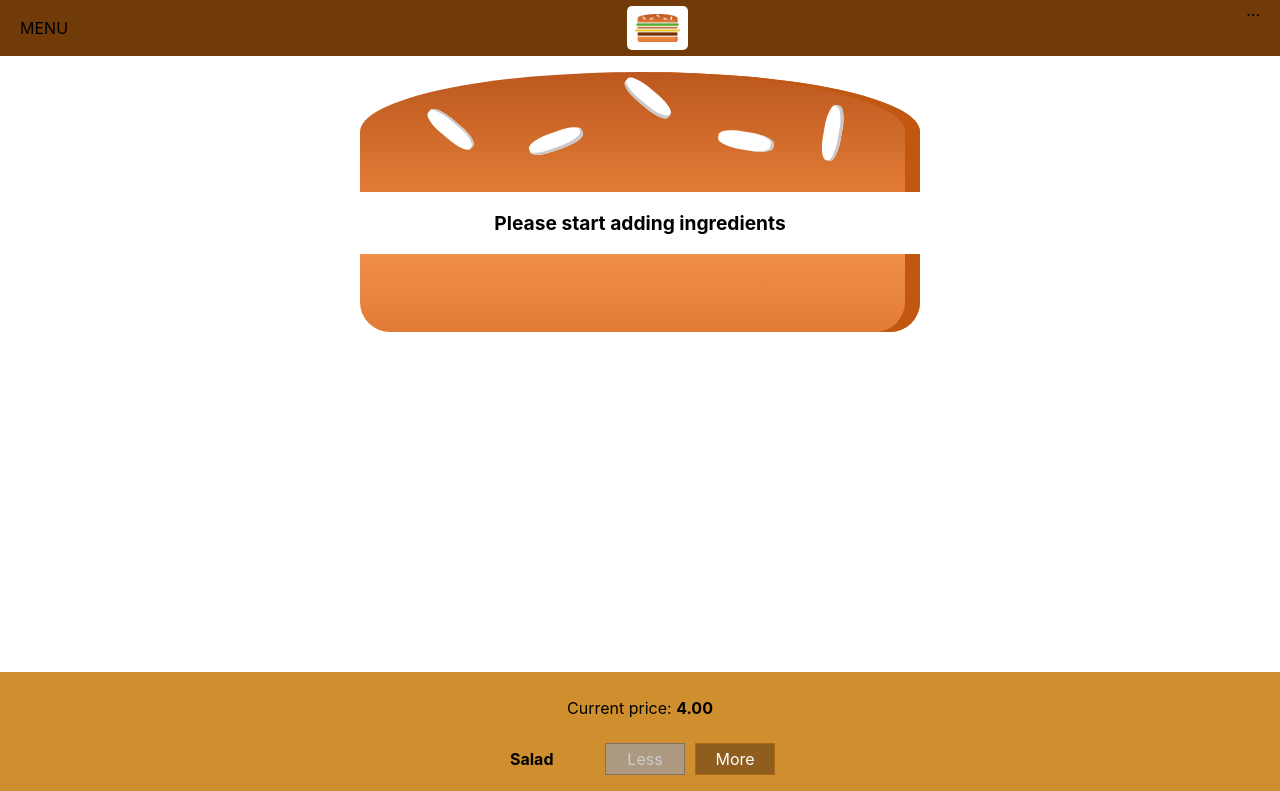
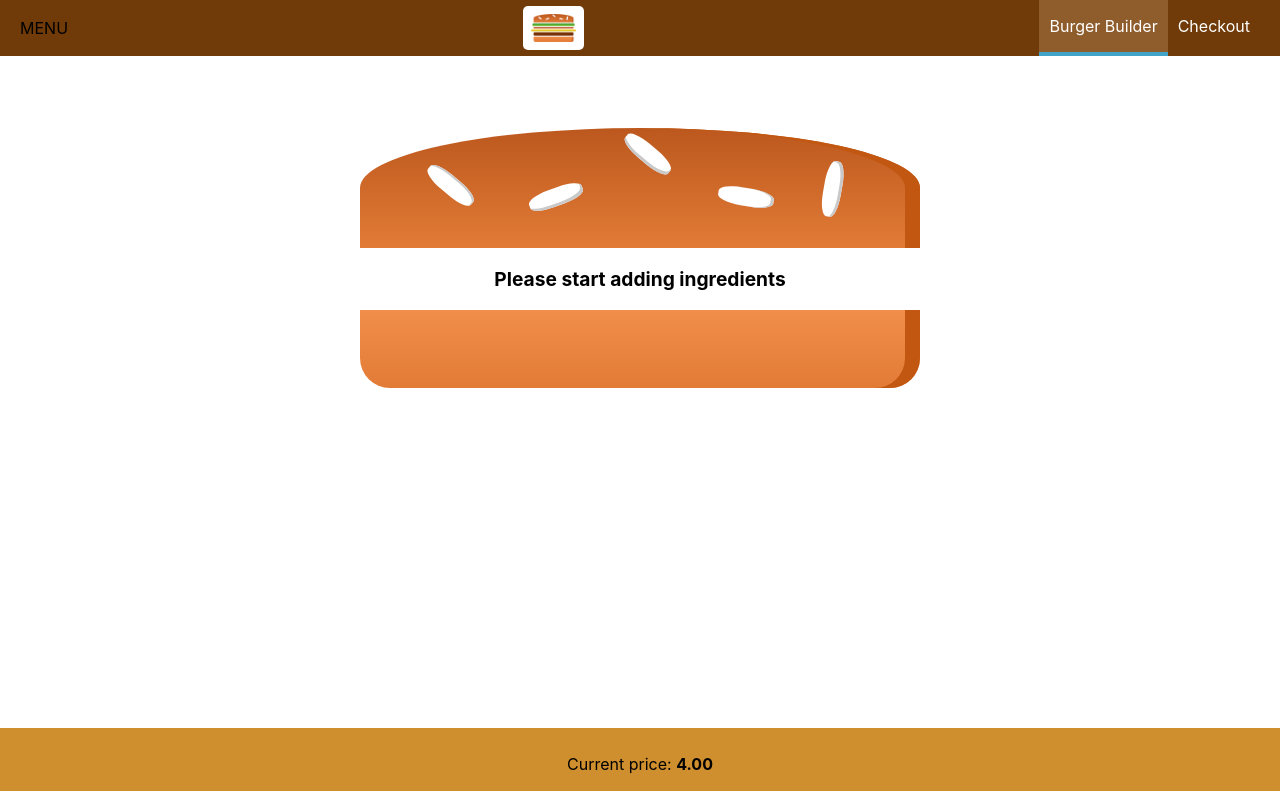
Before and after one commit to Ernyoke/react-burger-builder, a React (Create React App) app: page / in a window 1280 px wide. Shown: the top 791 px of the page. Built offline with nearby package versions, Linux system fonts and the light colour scheme.

Commit message:
Added navigation.

```diff
--- a/src/components/Layout/Layout.module.css
+++ b/src/components/Layout/Layout.module.css
@@ -1,3 +1,3 @@
 .Content {
-    margin-top: 16px;
+    margin-top: 72px;
 }
--- /dev/null
+++ b/src/components/Navigation/NaviagationItems/NavigationItem/NavigationItem.js
@@ -0,0 +1,14 @@
+import React from 'react';
+
+import classes from './NavigationItem.module.css';
+
+const navigtionItem = props => (
+    <li className={classes.NavigationItem}>
+        <a href={props.link}
+        className={props.active ? classes.active : null}>
+        {props.children}
+        </a>
+    </li>
+);
+
+export default navigtionItem;
--- /dev/null
+++ b/src/components/Navigation/NaviagationItems/NavigationItem/NavigationItem.module.css
@@ -0,0 +1,26 @@
+.NavigationItem {
+    margin: 0;
+    box-sizing: border-box;
+    display: flex;
+    height: 100%;
+    width: auto;
+    align-items: center;
+}
+
+.NavigationItem a {
+    color: white;
+    text-decoration: none;
+    height: 100%;
+    padding: 16px 10px;
+    border-bottom: 4px solid transparent;
+    box-sizing: border-box;
+    display: block;
+}
+
+.NavigationItem a:hover,
+.NavigationItem a:active,
+.NavigationItem a.active {
+    background-color: #8F5C2C;
+    border-bottom: 4px solid #40A4C8;
+    color: white
+}
--- /dev/null
+++ b/src/components/Navigation/NaviagationItems/NavigationItems.js
@@ -0,0 +1,13 @@
+import React from 'react';
+
+import classes from './NavigationItems.module.css';
+import NavigationItem from './NavigationItem/NavigationItem';
+
+const navigationItems = () => (
+    <ul className={classes.NavigationItems}>
+        <NavigationItem link="/" active>Burger Builder</NavigationItem>
+        <NavigationItem link="/">Checkout</NavigationItem>
+    </ul>
+);
+
+export default navigationItems;
--- /dev/null
+++ b/src/components/Navigation/NaviagationItems/NavigationItems.module.css
@@ -0,0 +1,8 @@
+.NavigationItems {
+    margin: 0;
+    padding: 0;
+    list-style: none;
+    display: flex;
+    align-items: center;
+    height: 100%;
+}
--- a/src/components/Navigation/Toolbar/Toolbar.js
+++ b/src/components/Navigation/Toolbar/Toolbar.js
@@ -2,13 +2,14 @@
 
 import classes from './Toolbar.module.css';
 import Logo from '../../Logo/Logo.js';
+import NavigationItems from '../NaviagationItems/NavigationItems';
 
 const toolbar = props => (
     <header className={classes.Toolbar}>
         <div>MENU</div>
         <Logo />
         <nav>
-            ...
+           <NavigationItems />
         </nav>
     </header>
 );
```
